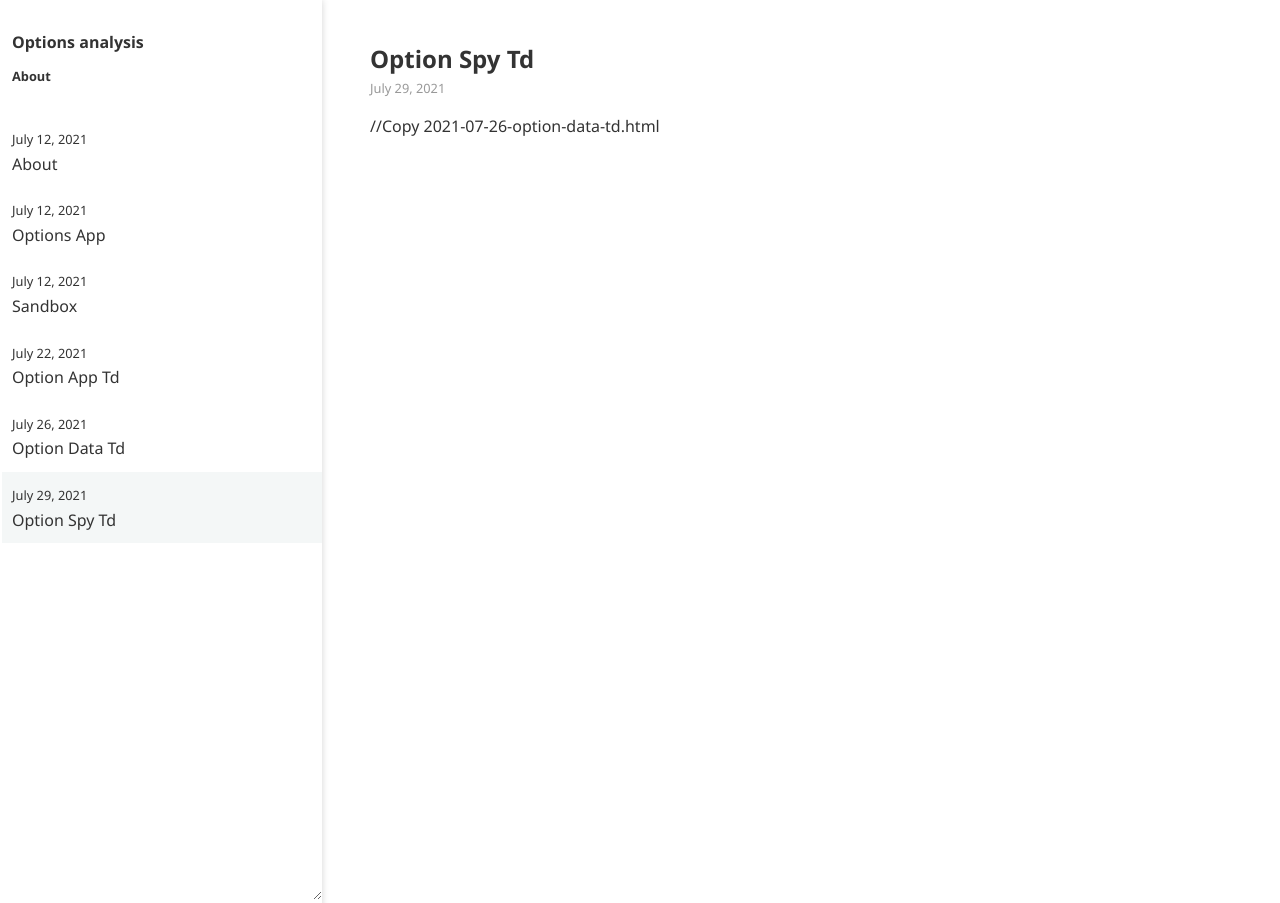
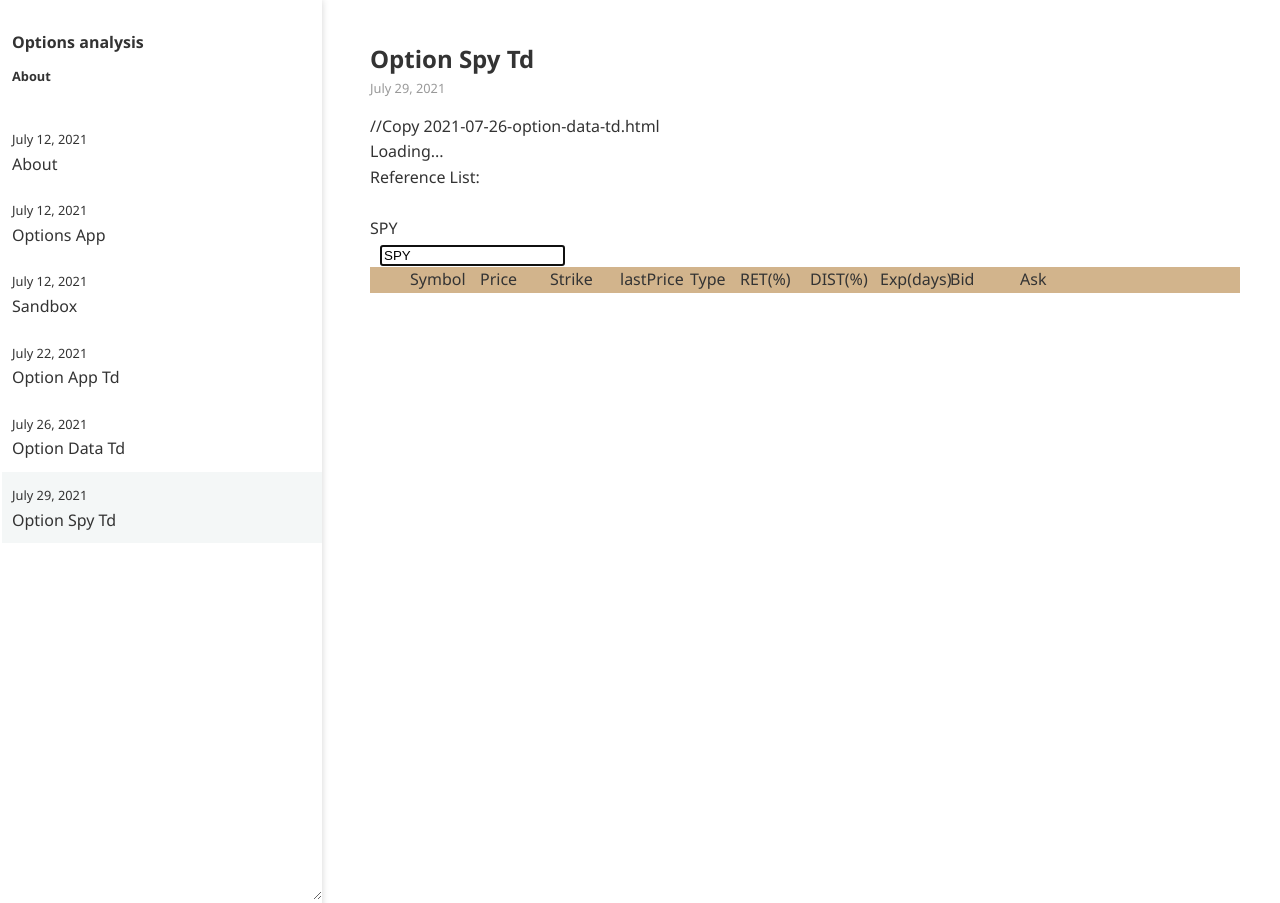
Before and after one commit to Chipingai/Chipingai.github.io, a Jekyll site: the page _posts/2021-07-29-option-SPY-td.html, which Jekyll copies as it is, in a window 1280 px wide. Built offline with Jekyll 4.4.1, drawn with Linux system fonts in a browser that asks for light colours; part of the change alters nothing that is shown.

Commit message:
Update 2021-07-29-option-SPY-td.html

```diff
--- a/_posts/2021-07-29-option-SPY-td.html
+++ b/_posts/2021-07-29-option-SPY-td.html
@@ -1 +1,112 @@
 //Copy 2021-07-26-option-data-td.html
+<div>
+<span style="word-wrap:break-word" id="msg"></span>
+<br>
+Reference List:
+	<br><br>
+<span style="word-wrap:break-word" id="reference"></span>
+<br>
+
+<input onkeyup="if (event.keyCode == 27) this.value = '';
+		else if (event.keyCode == 13) {
+			event.preventDefault();
+			submitTicker();
+		}"
+id="tickerInput" type="text" style="margin-left:10px; margin-right:10px" autocomplete="off" placeholder="Add stock ticker...">
+  <div style="background-color:tan; padding-left:40px;"><span style="width:70px; display:inline-block;">Symbol</span><span style="width:70px; display:inline-block;">Price</span><span style="width:70px; display:inline-block;">Strike</span><span style="width:70px; display:inline-block;">lastPrice</span><span style="width:50px; display:inline-block;">Type</span><span style="width:70px; display:inline-block;">RET(%)</span><span style="width:70px; display:inline-block;">DIST(%)</span><span style="width:70px; display:inline-block;">Exp(days)</span><span style="width:70px; display:inline-block;">Bid</span><span style="width:70px; display:inline-block;">Ask</span>
+</div>
+  <ol style="margin-top:0px; height:500px; position:relative; overflow:auto;" id="list"></ol>
+
+<div>
+
+<script>
+
+var option_symbols = ['SPY'];
+var reference = "SPY";
+
+D('reference').textContent = reference;
+D('tickerInput').value = reference;
+D('tickerInput').focus()
+
+//******** Start collect option history data *************
+var dateString = displayDate();
+var timer10min = 0;
+var timerMax = 45;  	//equivalent 6.5 hours,collect data every 10 minutes
+var fileName = 'option history data '+ dateString +'.txt'
+var allData = {};
+
+console.log("Start recording option data..." + reference + ",  timerMax = ", timerMax.toString() + ",  time interval = 10*60*1000 (10 min)");
+
+submitTicker();		//The first one at timer10min = 0
+myVar = setInterval(submitTicker,10*60*1000);
+
+function submitTicker() {
+D('list').textContent = "";
+var errorString = "";
+
+D('msg').textContent = "Loading...";
+option_symbols = D('tickerInput').value.toUpperCase().replaceAll(" ", ",").split(",");
+var promises = [];
+let expirationDateMax = new Date(Date.now() + 1000*60*60*24*12).toISOString();
+var baseUrl = "https://api.tdameritrade.com/v1/marketdata/chains?apikey=PE0HOSE5BENVL20NNFT1XLMMYRQEN50L&symbol=" ;
+
+//******* Fetch data *****
+for (let i = 0; i < option_symbols.length; i++) {
+	let wholeQuery = baseUrl + option_symbols[i] + "&range=OTM&toDate=" + expirationDateMax;
+	promises.push(fetch(wholeQuery).then(function(response) {
+	return response.json();
+	}).then(function(data) {
+		if (!allData[option_symbols[i]]) allData[option_symbols[i]] = [];
+		allData[option_symbols[i]].push(data);
+    		//console.log(data);
+    		//console.log(option_symbols[i], data.underlyingPrice);
+	    })//then function(data)
+	);//promise.push
+}// for option_symbols.length
+
+Promise.all(promises).then(function() {
+   let PacificDateTimeString = new Date(Date.now() - 1000*60*60*7).toISOString();
+   console.log("timer10min = ",timer10min, ",   now = ",PacificDateTimeString);
+   timer10min++;
+   promises = [];
+   if( timer10min >= timerMax){
+    console.log("STOP loading and down load data.")
+    clearInterval(myVar);
+    download(JSON.stringify(allData), fileName, 'text/plain');
+   } else {
+	if(timer10min % 3 === 0){		//download data every half hour
+    	console.log("Download data at timer10min = ", timer10min);
+   	download(JSON.stringify(allData), fileName, 'text/plain');
+   	}
+   }
+})
+}//submitTicker
+
+dateString = displayDate();
+
+function displayDate() {
+var d = new Date(),
+    minutes = d.getMinutes().toString().length == 1 ? '0'+d.getMinutes() : d.getMinutes(),
+    hours = d.getHours().toString().length == 1 ? '0'+d.getHours() : d.getHours(),
+    ampm = d.getHours() >= 12 ? 'pm' : 'am',
+    months = ['Jan','Feb','Mar','Apr','May','Jun','Jul','Aug','Sep','Oct','Nov','Dec'],
+    days = ['Sun','Mon','Tue','Wed','Thu','Fri','Sat'];
+//return days[d.getDay()]+' '+months[d.getMonth()]+' '+d.getDate()+' '+d.getFullYear()+' '+hours+':'+minutes+ampm;
+return months[d.getMonth()]+' '+d.getDate()+' '+d.getFullYear();
+}
+
+function D(str) { return document.getElementById(str); }
+
+function download(content, filename, contentType) {
+  const a = document.createElement('a');
+  const file = new Blob([content], {type: contentType});
+
+  a.href= URL.createObjectURL(file);
+  a.download = filename;
+  a.click();
+
+  URL.revokeObjectURL(a.href);
+}
+
+
+</script>
```
